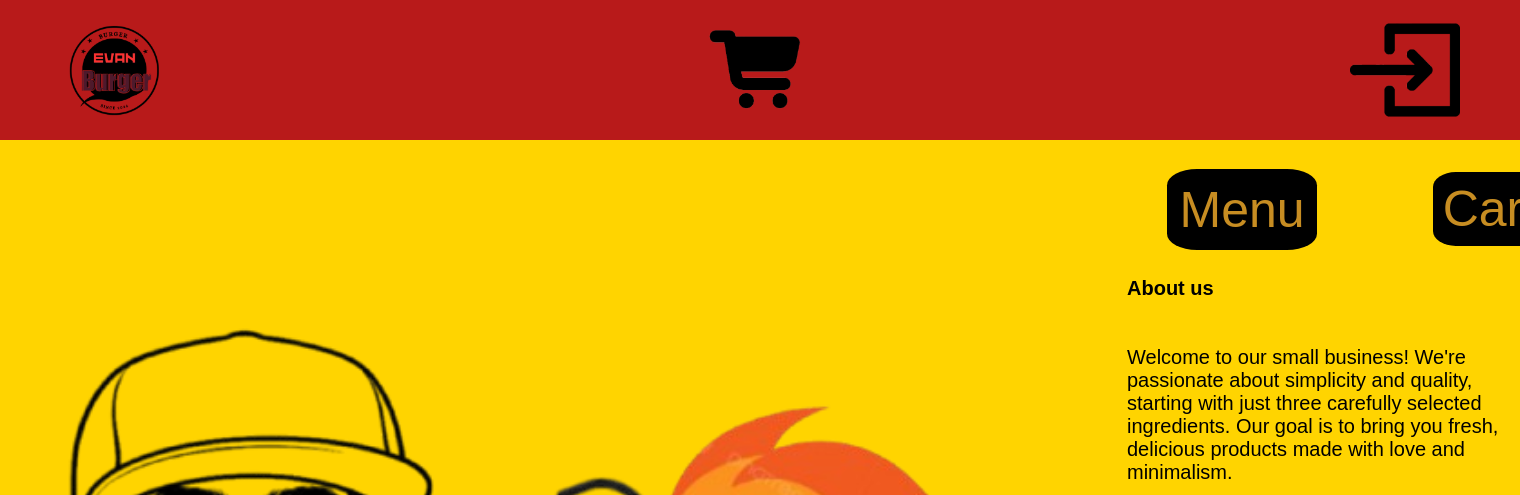
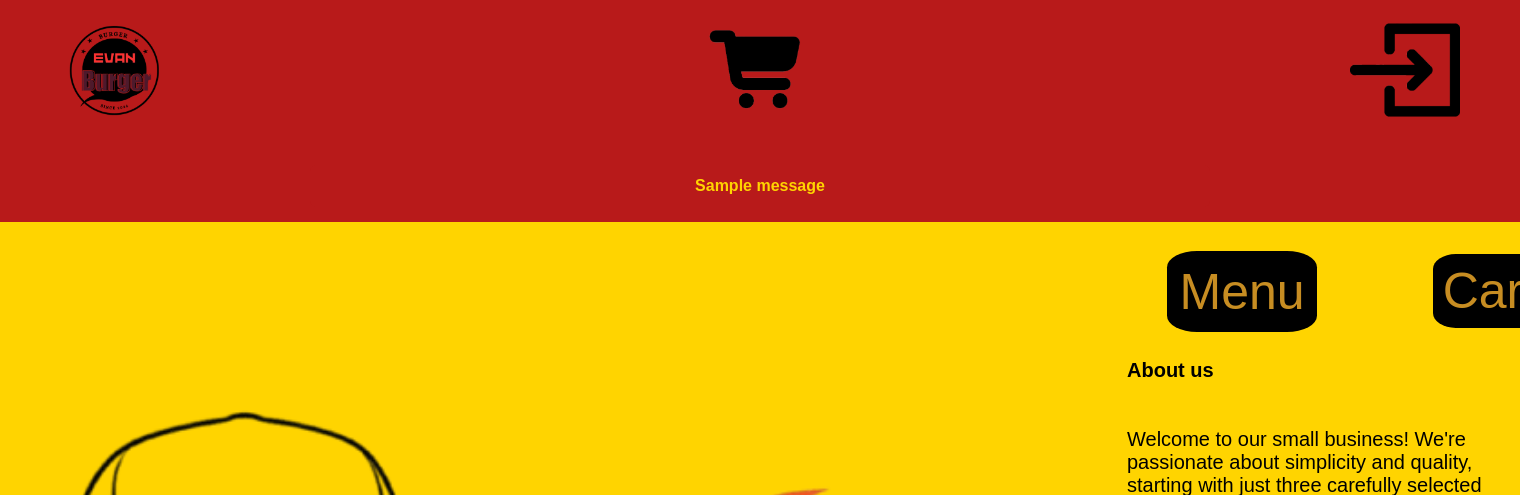
Before and after one commit to pishhy/Assessment, a Flask app: page / in a window 1520 px wide; the page is wider, and only the part inside the window is pictured. Shown: the top 495 px of that part. Run offline with Flask 3, Linux system fonts and the light colour scheme; one stand-in notice (Sample message) is shown; some web fonts are replaced.

Commit message:
I noticed that my flash messages was not working, and fixed it. I think I have finished my website and this is the last error I fixed.,

```diff
--- a/static/CSS/style.css
+++ b/static/CSS/style.css
@@ -304,6 +304,31 @@ header {
   font-weight: bold;
 }
 
+/* FLASH MESSAGES (shown at the top of the page for things like login errors or "Added to your cart!") */
+.flashes{
+  list-style: none; /* removes the default bullet points */
+  list-style-type: none; /* belt-and-braces in case something else targets list-style-type specifically */
+  margin: 0;
+  padding: 15px 30px;
+  max-width: 900px;
+  margin-left: auto; /* centers the block, same width/centering as the cart page content */
+  margin-right: auto;
+}
+
+.flashes li{
+  list-style: none; /* some browsers need this set on the li itself, not just the ul, to fully remove the marker */
+  padding-left: 0; /* removes the space that was reserved for the bullet marker */
+  background-color: #B81A1A;
+  color: #FFD400;
+  font-weight: bold;
+  text-align: center; /* centers the message text inside its red box */
+  padding: 12px 20px;
+  margin-top: 10px;
+  border-radius: 6px;
+  transition: opacity 0.5s ease; /* smooth fade when the auto-hide script below removes it */
+}
+
+
 /* CART PAGE STYLES */
 
 .cart-title{
--- a/templates/layout.html
+++ b/templates/layout.html
@@ -3,29 +3,35 @@
 <head>
     <meta charset="UTF-8">
     <meta name="viewport" content="width=device-width, initial-scale=1.0">
+    <!-- main stylesheet for the whole site -->
     <link rel="stylesheet" href="../static/CSS/style.css">
+    <!-- preconnect hints so the browser starts the connection to Google Fonts early, before it actually needs the font file -->
     <link rel="preconnect" href="https://fonts.googleapis.com">
     <link rel="preconnect" href="https://fonts.gstatic.com" crossorigin>
+    <!-- loads the "Inika" font in regular (400) and bold (700) weights -->
     <link href="https://fonts.googleapis.com/css2?family=Inika:wght@400;700&display=swap" rel="stylesheet">
     <title>EVAN BURGERS</title>
 </head>
 
 
 <body>
+    <!-- site-wide header, shown on every page that extends this layout -->
     <header>
         <div class="header">
 
-
+            <!-- logo on the left, links back to the homepage -->
             <div class="head">
                 <a href="/"><img src="static/images/burger-logo.png" alt="Burger logo" >
                     </a>
             </div>
 
+            <!-- cart icon, links to the /cart page -->
             <div class="cart">
                 <a href="/cart"><img src="static/images/cartlogo.png" alt="Cart">
                     </a>
             </div>
 
+            <!-- login icon, links to the /login page -->
             <div>
                 <div class="log">
                     <a href="/login"><img src="static/images/login-logo.png" alt="login logo">
@@ -33,17 +39,24 @@
                 </div>
             </div>
 
-
-
         </div>
     </header>
 
+    <!-- shows any message queued with flash() in app.py (login errors, "added to cart", etc) — without this block, flash() messages are silently thrown away -->
+    {% with messages = get_flashed_messages() %}
+        {% if messages %}
+        <ul class="flashes">
+            {% for message in messages %}
+            <li>{{ message }}</li>
+            {% endfor %}
+        </ul>
+        {% endif %}
+    {% endwith %}
 
+    <!-- this is where each page's own content gets inserted; every child template that uses the "extends" pattern fills this block in -->
     <main>
         {% block content %}{% endblock %}
     </main>
-
-
     <footer>
         {% include "footer.html" %}
     </footer>
```
Also changed, not shown: Database/REAL_ASSESSMENT.db.
